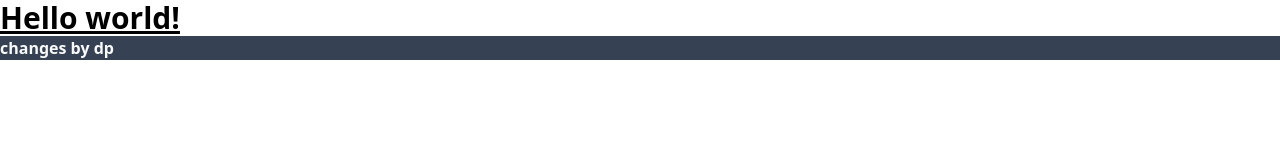
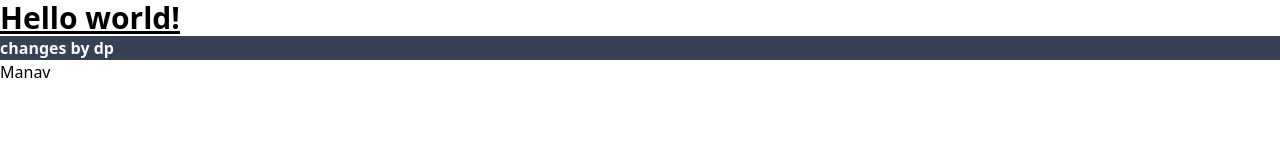
Before and after one commit to Indranil102/HackTech, a React (Vite) app: page / in a window 1280 px wide. Shown: the top 160 px of the page. Built offline with nearby package versions, Linux system fonts and the light colour scheme.

Commit message:
First commit

```diff
--- a/src/App.jsx
+++ b/src/App.jsx
@@ -10,6 +10,7 @@ function App() {
         <div className='font-bold bg-gray-700 text-gray-50'>
           <p>changes by dp</p>
         </div>
+        <p>Manav</p>
     </>
   )
 }
```
